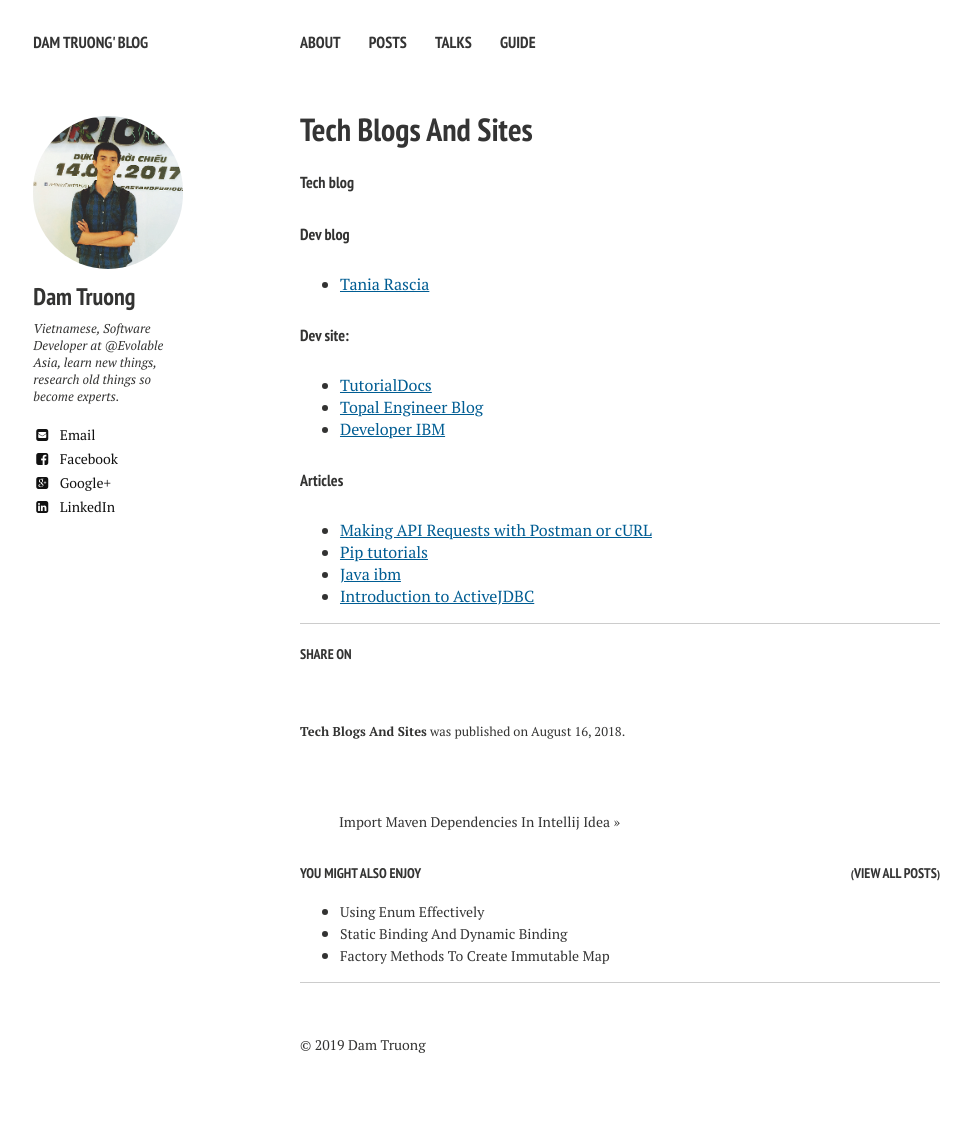
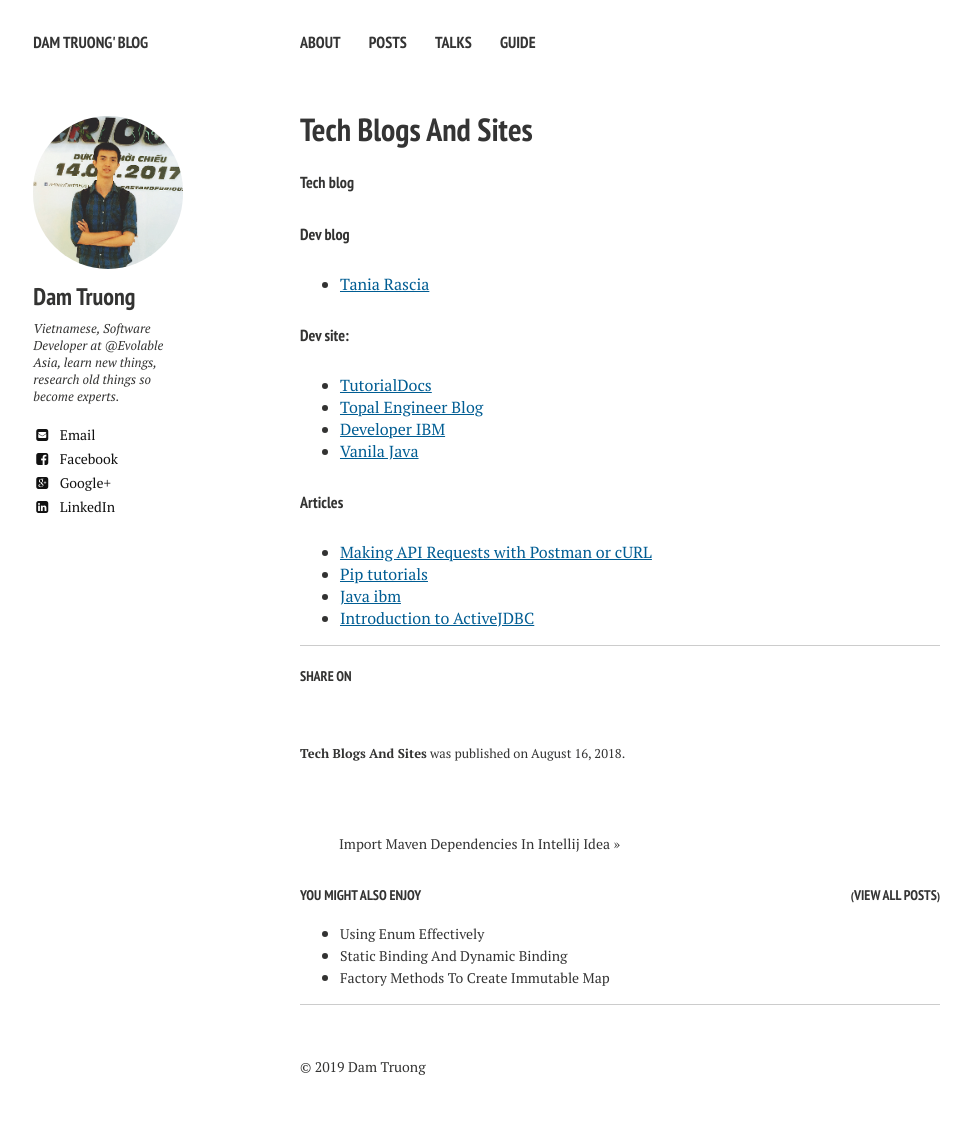
Before and after one commit to truongdam/truongdam.github.io, a Jekyll site: the page built from _posts/2018-08-16-tech-blogs-and-sites.md, in a window 1280 px wide. Shown: the whole page, without its empty margins (20-991 px from the left). Built offline with Jekyll 4.4.1, drawn with Linux system fonts in a browser that asks for light colours; nearby versions of some CDN libraries; our own code applies the rules of GitHub Pages for plain Markdown files; before the commit the page ends 1103 px from its top, so only the background shows below that.

Commit message:
Update 2018-08-16-tech-blogs-and-sites.md

```diff
--- a/_posts/2018-08-16-tech-blogs-and-sites.md
+++ b/_posts/2018-08-16-tech-blogs-and-sites.md
@@ -8,6 +8,7 @@
 - [TutorialDocs](https://www.tutorialdocs.com)
 - [Topal Engineer Blog](https://www.toptal.com/developers/blog)
 - [Developer IBM](https://developer.ibm.com/)
+- [Vanila Java](https://vanilla-java.github.io/)
 
 
 
```
